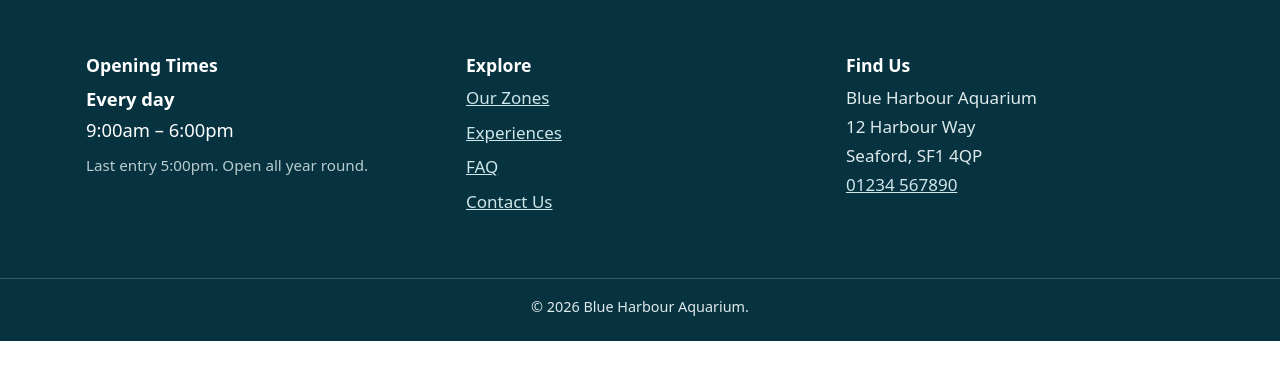
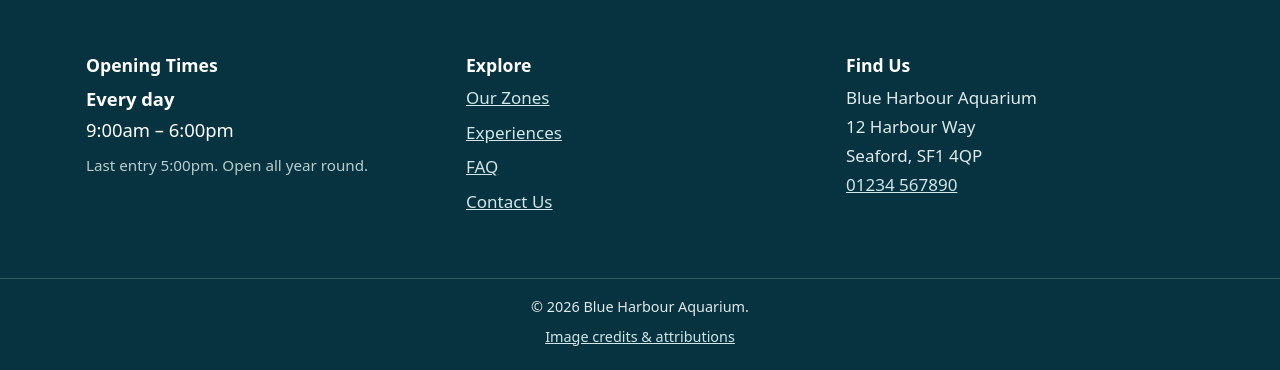
Before and after one commit to mariusiordan/Aquarium-World, a Node server app: page /contact in a window 1280 px wide. Shown: the part 1493-1863 px from the top of the page. Before the commit the page ends 1834 px from the top, so only its background shows below. Run offline with Node 20, Linux system fonts and the light colour scheme; some libraries are stand-ins or nearby versions.

Commit message:
chore: link image credits page from footer

```diff
--- a/views/partials/footer.ejs
+++ b/views/partials/footer.ejs
@@ -33,7 +33,7 @@
 
   <div class="site-footer__bar">
     <p>&copy; <%= new Date().getFullYear() %> <%= siteName %>.</p>
-    <!-- <p><a href="/credits">Image credits &amp; attributions</a></p> -->
+    <p><a href="/credits">Image credits &amp; attributions</a></p>
   </div>
 </footer>
 <script src="/js/main.js" defer></script>
```
Also changed, not shown: db/aquarium.db.
